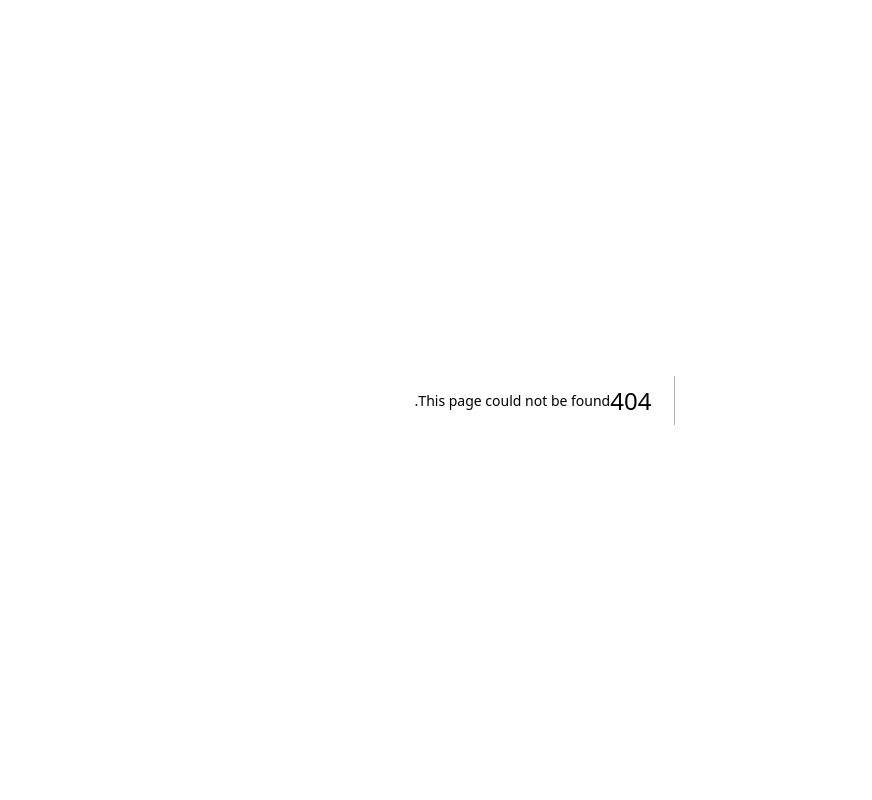
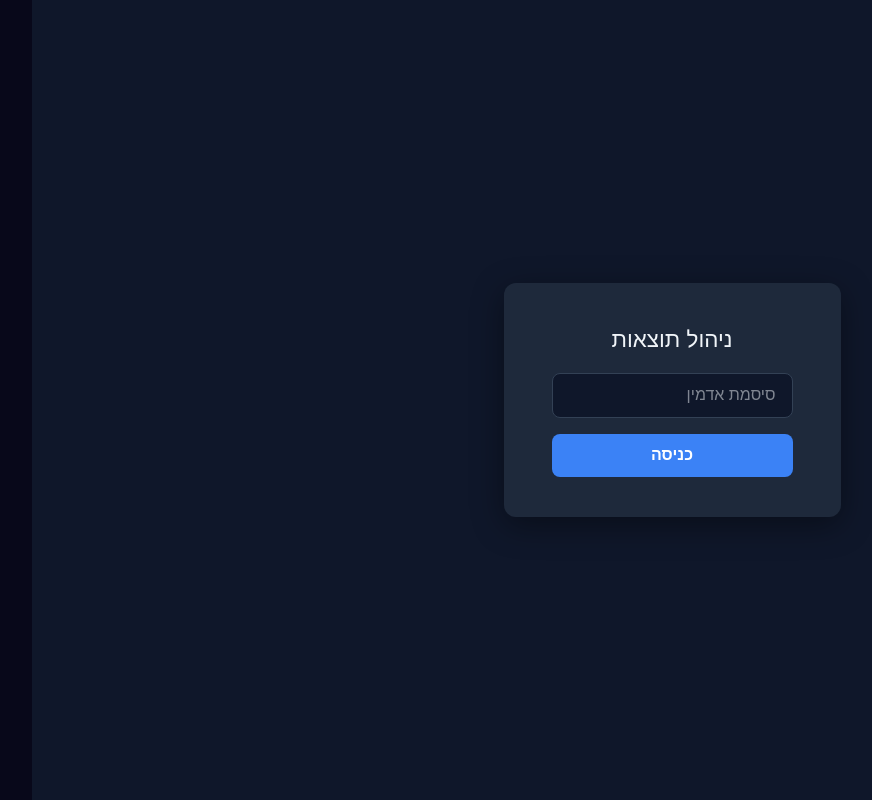
Before and after one commit to yaacovbod/WW2timeline, a Next.js app: page /admin in a window 1280 px wide. Before the commit this address had no page. Shown: the whole page, without its empty margins (127-999 px from the left). Built offline with nearby package versions, Linux system fonts and the light colour scheme.

Commit message:
Add admin page for score management

```diff
--- /dev/null
+++ b/src/app/admin/page.tsx
@@ -0,0 +1,141 @@
+'use client'
+
+import { useState, useCallback } from 'react'
+import type { ScoreEntry } from '@/app/api/scores/route'
+
+export default function AdminPage() {
+  const [password, setPassword] = useState('')
+  const [secret, setSecret] = useState<string | null>(null)
+  const [scores, setScores] = useState<ScoreEntry[]>([])
+  const [error, setError] = useState('')
+  const [loading, setLoading] = useState(false)
+
+  const fetchScores = useCallback(async (s: string) => {
+    const res = await fetch('/api/scores', { cache: 'no-store' })
+    if (!res.ok) return null
+    return await res.json() as ScoreEntry[]
+  }, [])
+
+  const handleLogin = async () => {
+    setLoading(true)
+    setError('')
+    const res = await fetch(`/api/scores?secret=${password}&index=9999`, { method: 'DELETE' })
+    if (res.status === 401) {
+      setError('סיסמה שגויה')
+      setLoading(false)
+      return
+    }
+    const data = await fetchScores(password)
+    if (!data) { setError('שגיאה בטעינה'); setLoading(false); return }
+    setSecret(password)
+    setScores(data)
+    setLoading(false)
+  }
+
+  const handleDelete = async (index: number, name: string) => {
+    if (!confirm(`למחוק את "${name}"?`)) return
+    setLoading(true)
+    const res = await fetch(`/api/scores?secret=${secret}&index=${index}`, { method: 'DELETE' })
+    if (!res.ok) { setError('שגיאה במחיקה'); setLoading(false); return }
+    const fresh = await fetchScores(secret!)
+    if (fresh) setScores(fresh)
+    setLoading(false)
+  }
+
+  if (!secret) {
+    return (
+      <div style={{
+        minHeight: '100vh', display: 'flex', alignItems: 'center', justifyContent: 'center',
+        background: '#0f172a', fontFamily: 'sans-serif', direction: 'rtl'
+      }}>
+        <div style={{
+          background: '#1e293b', borderRadius: 12, padding: '2.5rem 3rem',
+          display: 'flex', flexDirection: 'column', gap: '1rem', minWidth: 320,
+          boxShadow: '0 8px 32px rgba(0,0,0,0.4)'
+        }}>
+          <h1 style={{ color: '#f1f5f9', margin: 0, fontSize: '1.4rem', textAlign: 'center' }}>ניהול תוצאות</h1>
+          <input
+            type="password"
+            placeholder="סיסמת אדמין"
+            value={password}
+            onChange={e => setPassword(e.target.value)}
+            onKeyDown={e => e.key === 'Enter' && handleLogin()}
+            style={{
+              padding: '0.6rem 1rem', borderRadius: 8, border: '1px solid #334155',
+              background: '#0f172a', color: '#f1f5f9', fontSize: '1rem', outline: 'none'
+            }}
+          />
+          {error && <p style={{ color: '#f87171', margin: 0, textAlign: 'center' }}>{error}</p>}
+          <button
+            onClick={handleLogin}
+            disabled={loading || !password}
+            style={{
+              padding: '0.6rem', borderRadius: 8, border: 'none', cursor: 'pointer',
+              background: loading ? '#475569' : '#3b82f6', color: '#fff', fontSize: '1rem',
+              fontWeight: 600
+            }}
+          >
+            {loading ? 'טוען...' : 'כניסה'}
+          </button>
+        </div>
+      </div>
+    )
+  }
+
+  return (
+    <div style={{
+      minHeight: '100vh', background: '#0f172a', padding: '2rem',
+      fontFamily: 'sans-serif', direction: 'rtl', color: '#f1f5f9'
+    }}>
+      <h1 style={{ textAlign: 'center', marginBottom: '1.5rem' }}>ניהול תוצאות</h1>
+      {loading && <p style={{ textAlign: 'center', color: '#94a3b8' }}>טוען...</p>}
+      {error && <p style={{ textAlign: 'center', color: '#f87171' }}>{error}</p>}
+      <table style={{ width: '100%', maxWidth: 700, margin: '0 auto', borderCollapse: 'collapse' }}>
+        <thead>
+          <tr style={{ borderBottom: '1px solid #334155', color: '#94a3b8', fontSize: '.85rem' }}>
+            <th style={{ padding: '0.5rem 0.75rem', textAlign: 'right' }}>#</th>
+            <th style={{ padding: '0.5rem 0.75rem', textAlign: 'right' }}>שם</th>
+            <th style={{ padding: '0.5rem 0.75rem', textAlign: 'right' }}>בית ספר</th>
+            <th style={{ padding: '0.5rem 0.75rem', textAlign: 'right' }}>זמן</th>
+            <th style={{ padding: '0.5rem 0.75rem', textAlign: 'right' }}>תאריך</th>
+            <th></th>
+          </tr>
+        </thead>
+        <tbody>
+          {scores.map((s, i) => {
+            const ms = s.timeMs
+            const mins = Math.floor(ms / 60000)
+            const secs = Math.floor((ms % 60000) / 1000)
+            const ms2 = Math.floor((ms % 1000) / 10)
+            return (
+              <tr key={i} style={{ borderBottom: '1px solid #1e293b' }}>
+                <td style={{ padding: '0.6rem 0.75rem', color: '#64748b' }}>{i + 1}</td>
+                <td style={{ padding: '0.6rem 0.75rem' }}>{s.name}</td>
+                <td style={{ padding: '0.6rem 0.75rem', color: '#94a3b8' }}>{s.school}</td>
+                <td style={{ padding: '0.6rem 0.75rem', color: '#38bdf8', fontVariantNumeric: 'tabular-nums' }}>
+                  {String(mins).padStart(2,'0')}:{String(secs).padStart(2,'0')}.{String(ms2).padStart(2,'0')}
+                </td>
+                <td style={{ padding: '0.6rem 0.75rem', color: '#64748b', fontSize: '.85rem' }}>{s.date}</td>
+                <td style={{ padding: '0.6rem 0.75rem', textAlign: 'center' }}>
+                  <button
+                    onClick={() => handleDelete(i, s.name)}
+                    disabled={loading}
+                    style={{
+                      background: 'transparent', border: '1px solid #ef4444', color: '#ef4444',
+                      borderRadius: 6, padding: '0.2rem 0.6rem', cursor: 'pointer', fontSize: '0.85rem'
+                    }}
+                  >
+                    מחק
+                  </button>
+                </td>
+              </tr>
+            )
+          })}
+        </tbody>
+      </table>
+      {scores.length === 0 && !loading && (
+        <p style={{ textAlign: 'center', color: '#64748b', marginTop: '2rem' }}>אין תוצאות</p>
+      )}
+    </div>
+  )
+}
```
